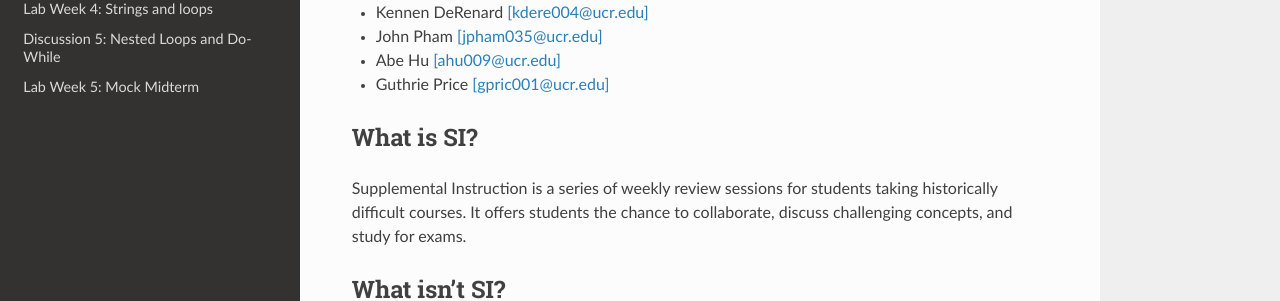
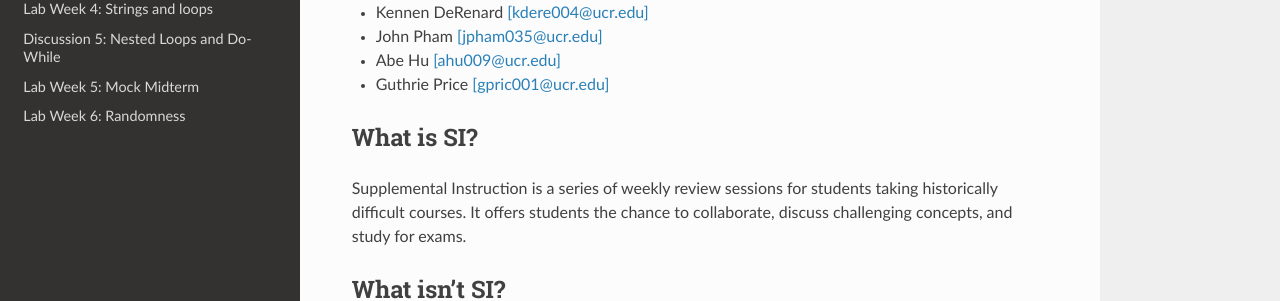
Before and after one commit to cs-si-ucr/cs10, an MkDocs documentation site: the page built from docs/index.md, in a window 1280 px wide. Shown: the part 527-828 px from the top of the page. Built offline with MkDocs 1.6.1, drawn with Linux system fonts in a browser that asks for light colours; nearby versions of some CDN libraries; old or Windows-style settings are respelled for this version of MkDocs.

```diff
--- a/mkdocs.yml
+++ b/mkdocs.yml
@@ -13,7 +13,7 @@
     - [dis05.md, "Discussion 5: Nested Loops and Do-While"]
     - [lab05.md, "Lab Week 5: Mock Midterm"]
    #- [dis06.md, "Discussion 6: Midterm Preparation"]
-   #- [lab06.md, "Lab Week 6: Randomness"]
+    - [lab06.md, "Lab Week 6: Randomness"]
    #- [dis07.md, "Discussion 7: Functions"]
    #- [lab07.md, "Lab Week 7: Functions"]
    #- [dis08.md, "Discussion 8: Reference parameters"]
```
